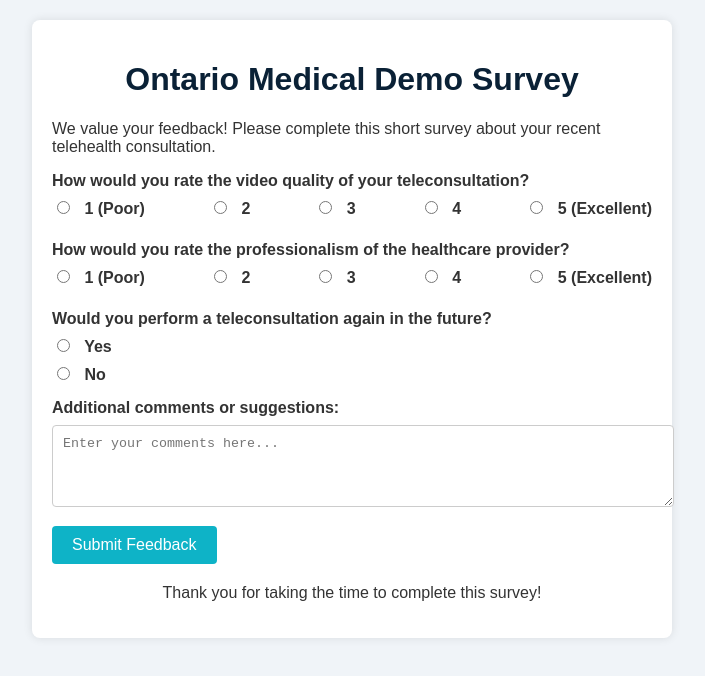
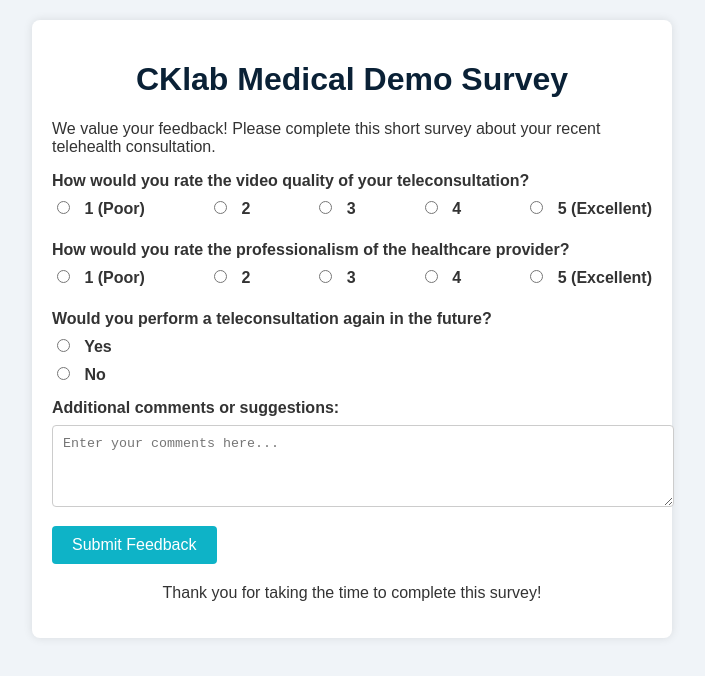
Before and after one commit to ckeilberg57/survey, a plain HTML site: page index.html in a window 1280 px wide. Shown: the whole page, without its empty margins (288-993 px from the left). Drawn offline with Linux system fonts and the light colour scheme.

Commit message:
Update index.html

```diff
--- a/index.html
+++ b/index.html
@@ -3,7 +3,7 @@
 <head>
     <meta charset="UTF-8">
     <meta name="viewport" content="width=device-width, initial-scale=1.0">
-    <title>Ontario Medical Demo Survey</title>
+    <title>CKlab Medical Demo Survey</title>
     <style>
         body {
             font-family: Arial, sans-serif;
@@ -67,7 +67,7 @@
 <body>
 
     <div class="container">
-        <h1>Ontario Medical Demo Survey</h1>
+        <h1>CKlab Medical Demo Survey</h1>
         <p>We value your feedback! Please complete this short survey about your recent telehealth consultation.</p>
 
         <form>
```
